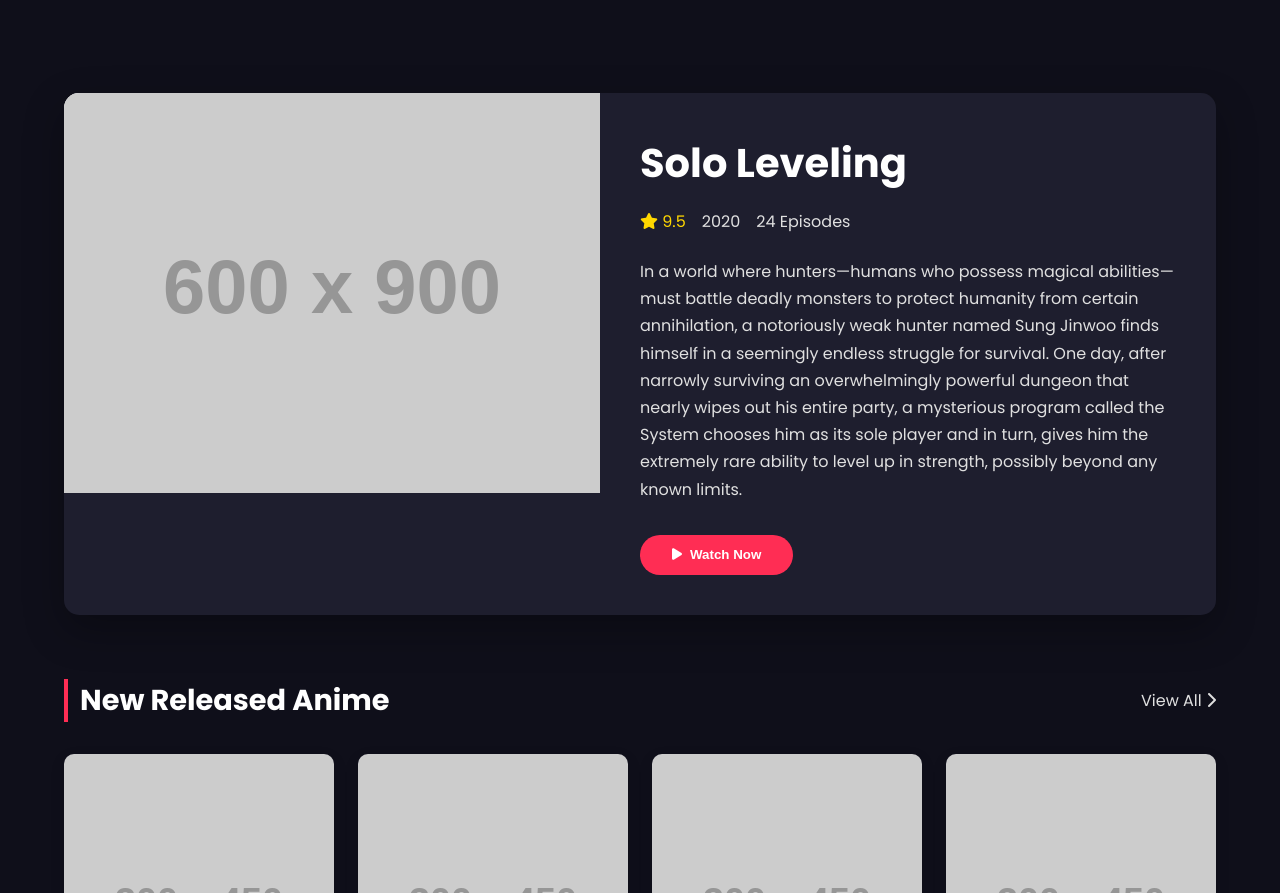
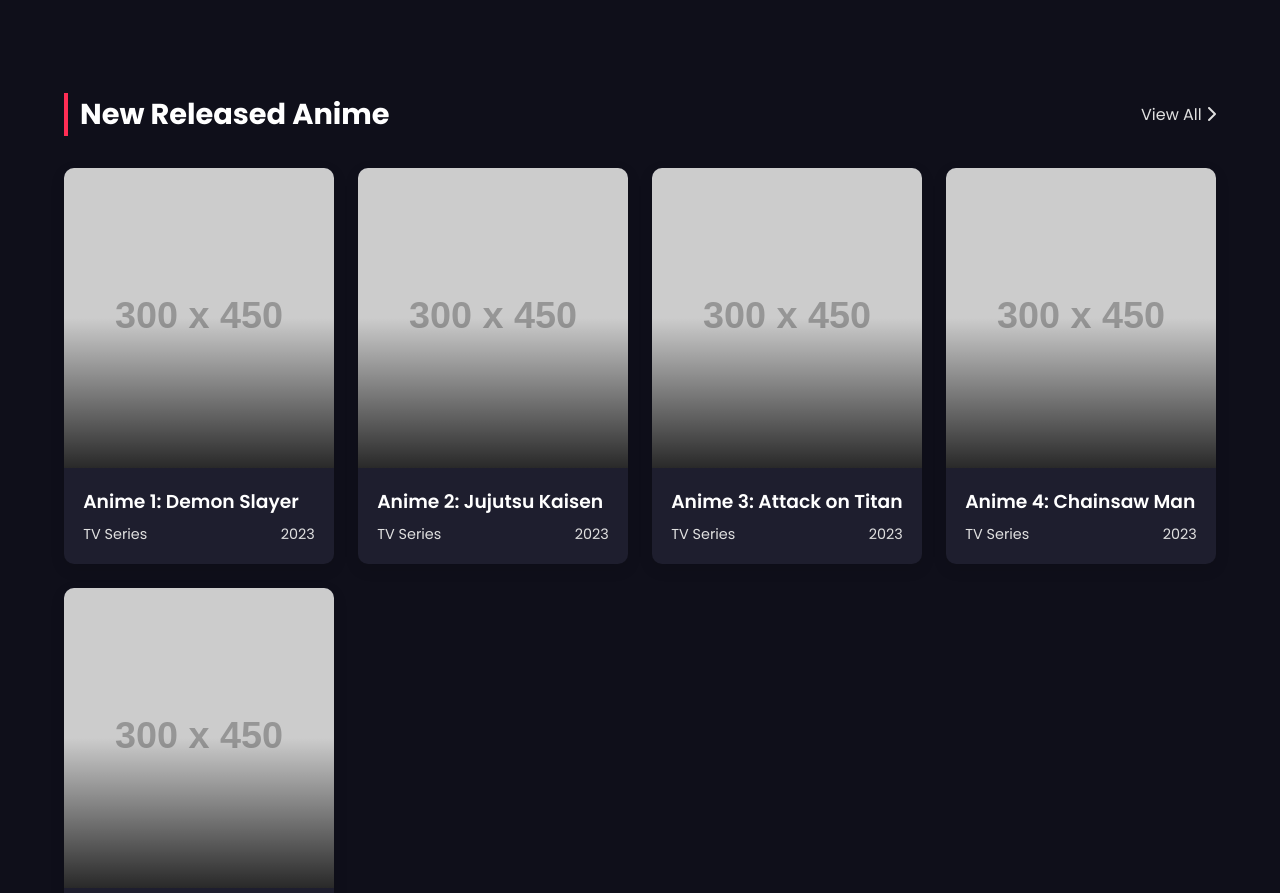
Before and after one commit to harry-potter-100/AnimeRealmX, a plain HTML site: page index.html in a window 1280 px wide. Shown: the part 1078-1971 px from the top of the page. Drawn offline with Linux system fonts and the light colour scheme; placeholder pictures from the web are drawn by us.

Commit message:
Update index.html

```diff
--- a/index.html
+++ b/index.html
@@ -658,24 +658,7 @@
         gap: 5px;
     }
 </style>
-    <!-- Featured Manhwa Section -->
-    <section class="featured">
-        <div class="featured-poster"></div>
-        <div class="featured-content">
-            <h2 class="featured-title">Solo Leveling</h2>
-            <div class="featured-meta">
-                <span class="featured-rating"><i class="fas fa-star"></i> 9.5</span>
-                <span>2020</span>
-                <span>24 Episodes</span>
-            </div>
-            <p class="featured-desc">
-                In a world where hunters—humans who possess magical abilities—must battle deadly monsters to protect humanity from certain annihilation, a notoriously weak hunter named Sung Jinwoo finds himself in a seemingly endless struggle for survival. One day, after narrowly surviving an overwhelmingly powerful dungeon that nearly wipes out his entire party, a mysterious program called the System chooses him as its sole player and in turn, gives him the extremely rare ability to level up in strength, possibly beyond any known limits.
-            </p>
-            <button class="watch-btn">
-                <i class="fas fa-play"></i> Watch Now
-            </button>
-        </div>
-    </section>
+
 
     <!-- New Releases Section -->
     <div class="section-header">
```
